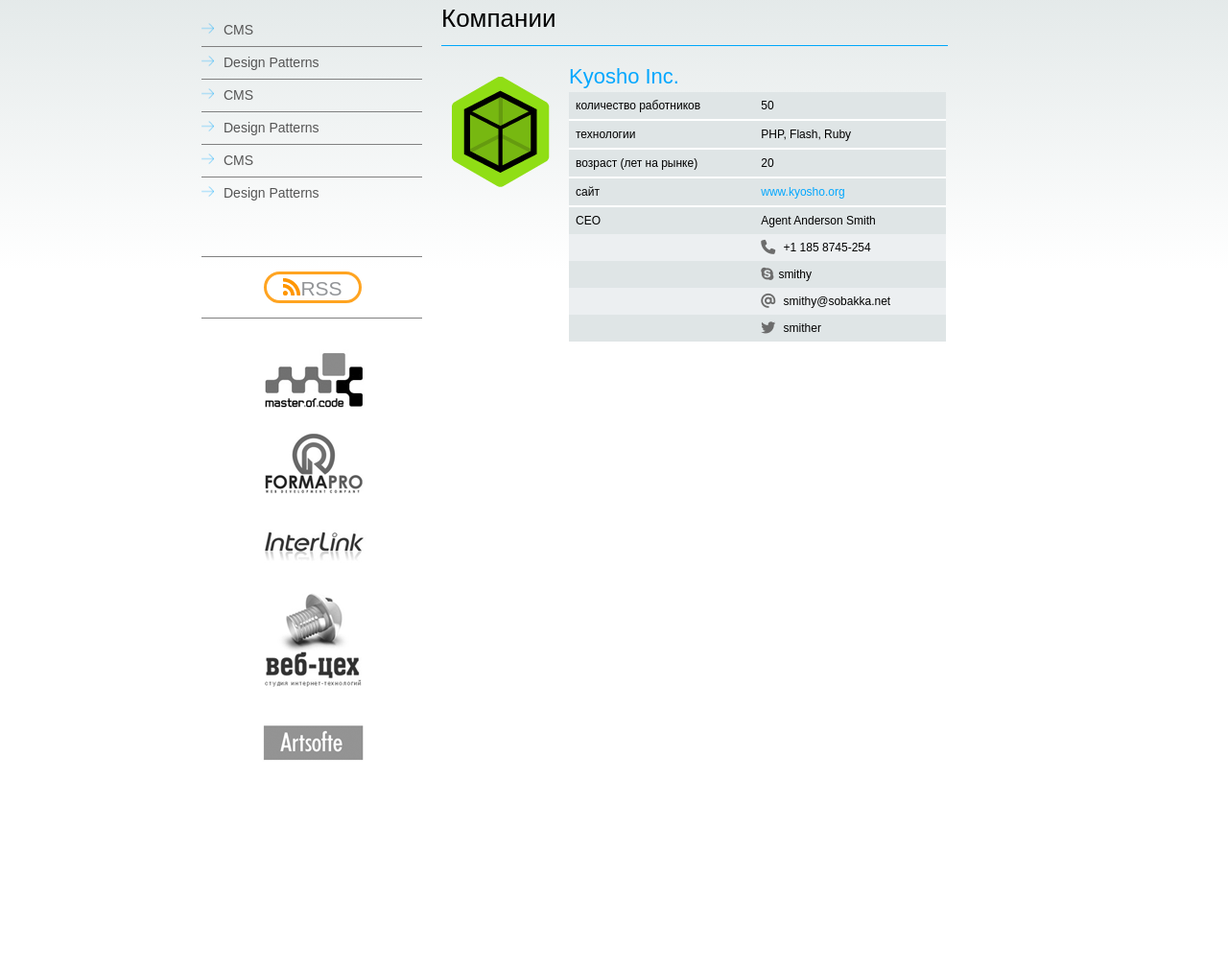
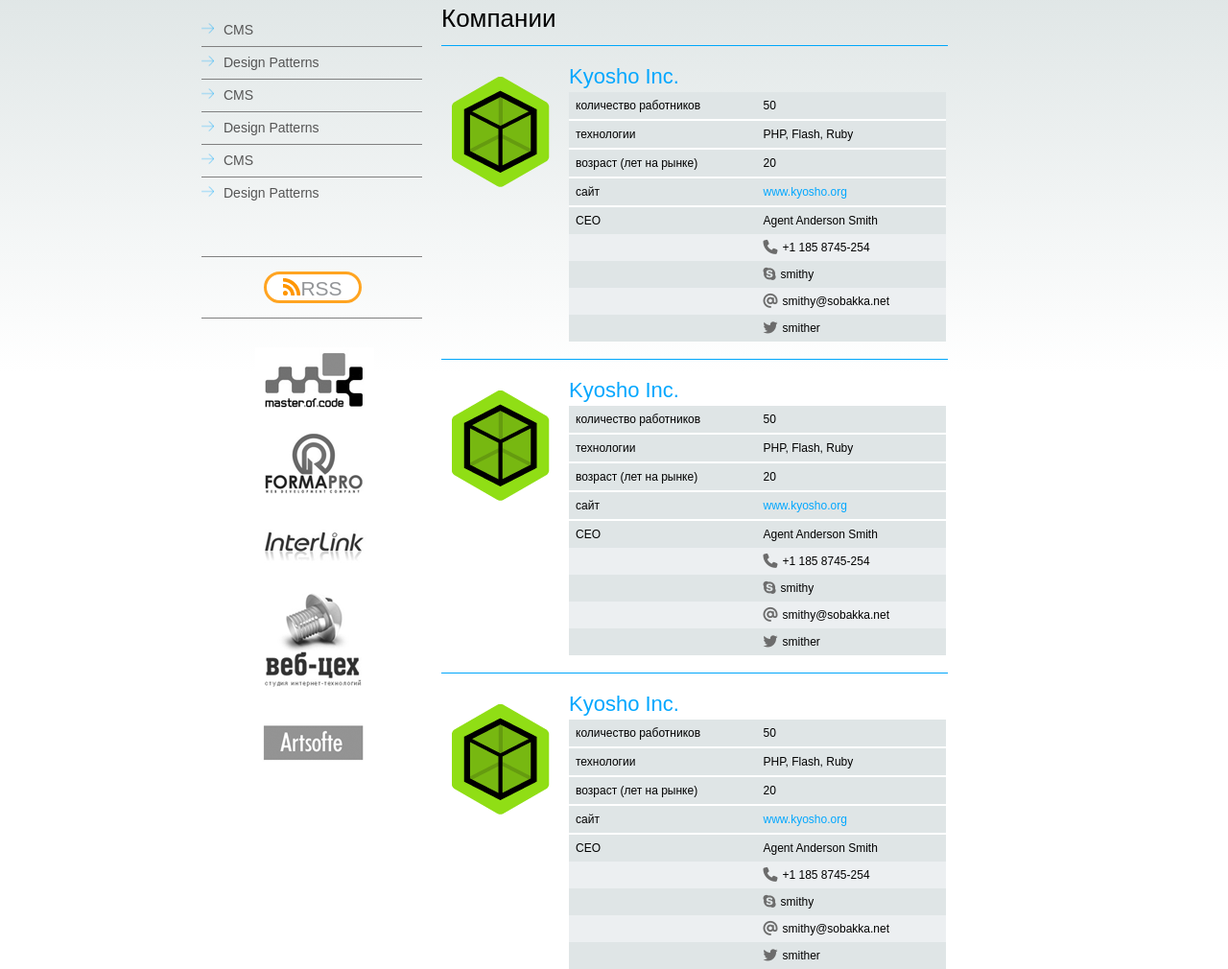
Before and after one commit to holmatro90/Geek-Hub-Home-Work-s, a plain HTML site: page index.html in a window 1280 px wide. Shown: the part 234-1244 px from the top of the page at 96% size. Before the commit the page ends 1031 px from the top, so only its background shows below. Drawn offline with Linux system fonts and the light colour scheme.

Commit message:
now footer

```diff
--- a/css/style.css
+++ b/css/style.css
@@ -244,6 +244,11 @@ body {
     border-top: 1px solid #00a7fb;
     margin-top: -10px;
 }
+.vist {
+	width: 528px;
+    border-top: 1px solid #00a7fb;
+    margin-top: 18px;
+}
 .ing img {
 	margin: 17px 20px 0 11px;
     float: left;
--- a/index.html
+++ b/index.html
@@ -69,8 +69,7 @@
                </tr>
                <tr class="f">
                    <td></td>
-                   <td><a href="tel:+11858745254"><i class="fa fa-phone fa-lg" aria-hidden="true"></i>
-+1 185 8745-254</a></td>
+                   <td><a href="tel:+11858745254"><i class="fa fa-phone fa-lg" aria-hidden="true"></i>+1 185 8745-254</a></td>
                </tr>
                <tr class="g">
                    <td></td>
@@ -78,17 +77,101 @@
                </tr>
                <tr class="h">
                    <td></td>
-                   <td><a href="mailto:smithy@sobakka.net"><i class="fa fa-at fa-lg" aria-hidden="true"></i>
-smithy@sobakka.net</a></td>
+                   <td><a href="mailto:smithy@sobakka.net"><i class="fa fa-at fa-lg" aria-hidden="true"></i>smithy@sobakka.net</a></td>
                </tr>
                <tr class="i">
                    <td></td>
-                   <td><i class="fa fa-twitter fa-lg" aria-hidden="true"></i>
-smither</td>
+                   <td><i class="fa fa-twitter fa-lg" aria-hidden="true"></i>smither</td>
+               </tr>
+           </table>
+       </section>
+       <section class="vist">
+           <a class="ing" href="www.kyosho.org"><img src="img/ingress.png" alt=""></a>
+           <a class="link" href="www.kyosho.org"><h3>Kyosho Inc.</h3></a>
+           <table class="tabl">
+               <tr class="a">
+                   <td>количество работников</td>
+                   <td>50</td>
+               </tr>
+               <tr class="b">
+                   <td>технологии</td>
+                   <td>PHP, Flash, Ruby</td>
+               </tr>
+               <tr class="c">
+                   <td>возраст (лет на рынке)</td>
+                   <td>20</td>
+               </tr>
+               <tr class="d">
+                   <td>сайт</td>
+                   <td><a href="www.kyosho.org">www.kyosho.org</a></td>
+               </tr>
+               <tr class="e">
+                   <td>CEO</td>
+                   <td>Agent Anderson Smith</td>
+               </tr>
+               <tr class="f">
+                   <td></td>
+                   <td><a href="tel:+11858745254"><i class="fa fa-phone fa-lg" aria-hidden="true"></i>+1 185 8745-254</a></td>
+               </tr>
+               <tr class="g">
+                   <td></td>
+                   <td><a href="callto:smithy"><i class="fa fa-skype fa-lg" aria-hidden="true"></i>smithy</a></td>
+               </tr>
+               <tr class="h">
+                   <td></td>
+                   <td><a href="mailto:smithy@sobakka.net"><i class="fa fa-at fa-lg" aria-hidden="true"></i>smithy@sobakka.net</a></td>
+               </tr>
+               <tr class="i">
+                   <td></td>
+                   <td><i class="fa fa-twitter fa-lg" aria-hidden="true"></i>smither</td>
+               </tr>
+           </table>
+       </section>
+       <section class="vist">
+           <a class="ing" href="www.kyosho.org"><img src="img/ingress.png" alt=""></a>
+           <a class="link" href="www.kyosho.org"><h3>Kyosho Inc.</h3></a>
+           <table class="tabl">
+               <tr class="a">
+                   <td>количество работников</td>
+                   <td>50</td>
+               </tr>
+               <tr class="b">
+                   <td>технологии</td>
+                   <td>PHP, Flash, Ruby</td>
+               </tr>
+               <tr class="c">
+                   <td>возраст (лет на рынке)</td>
+                   <td>20</td>
+               </tr>
+               <tr class="d">
+                   <td>сайт</td>
+                   <td><a href="www.kyosho.org">www.kyosho.org</a></td>
+               </tr>
+               <tr class="e">
+                   <td>CEO</td>
+                   <td>Agent Anderson Smith</td>
+               </tr>
+               <tr class="f">
+                   <td></td>
+                   <td><a href="tel:+11858745254"><i class="fa fa-phone fa-lg" aria-hidden="true"></i>+1 185 8745-254</a></td>
+               </tr>
+               <tr class="g">
+                   <td></td>
+                   <td><a href="callto:smithy"><i class="fa fa-skype fa-lg" aria-hidden="true"></i>smithy</a></td>
+               </tr>
+               <tr class="h">
+                   <td></td>
+                   <td><a href="mailto:smithy@sobakka.net"><i class="fa fa-at fa-lg" aria-hidden="true"></i>smithy@sobakka.net</a></td>
+               </tr>
+               <tr class="i">
+                   <td></td>
+                   <td><i class="fa fa-twitter fa-lg" aria-hidden="true"></i>smither</td>
                </tr>
            </table>
        </section>
    </article>
-   <footer></footer>
+   <footer class="footer">
+
+   </footer>
 </body>
 </html>
```
